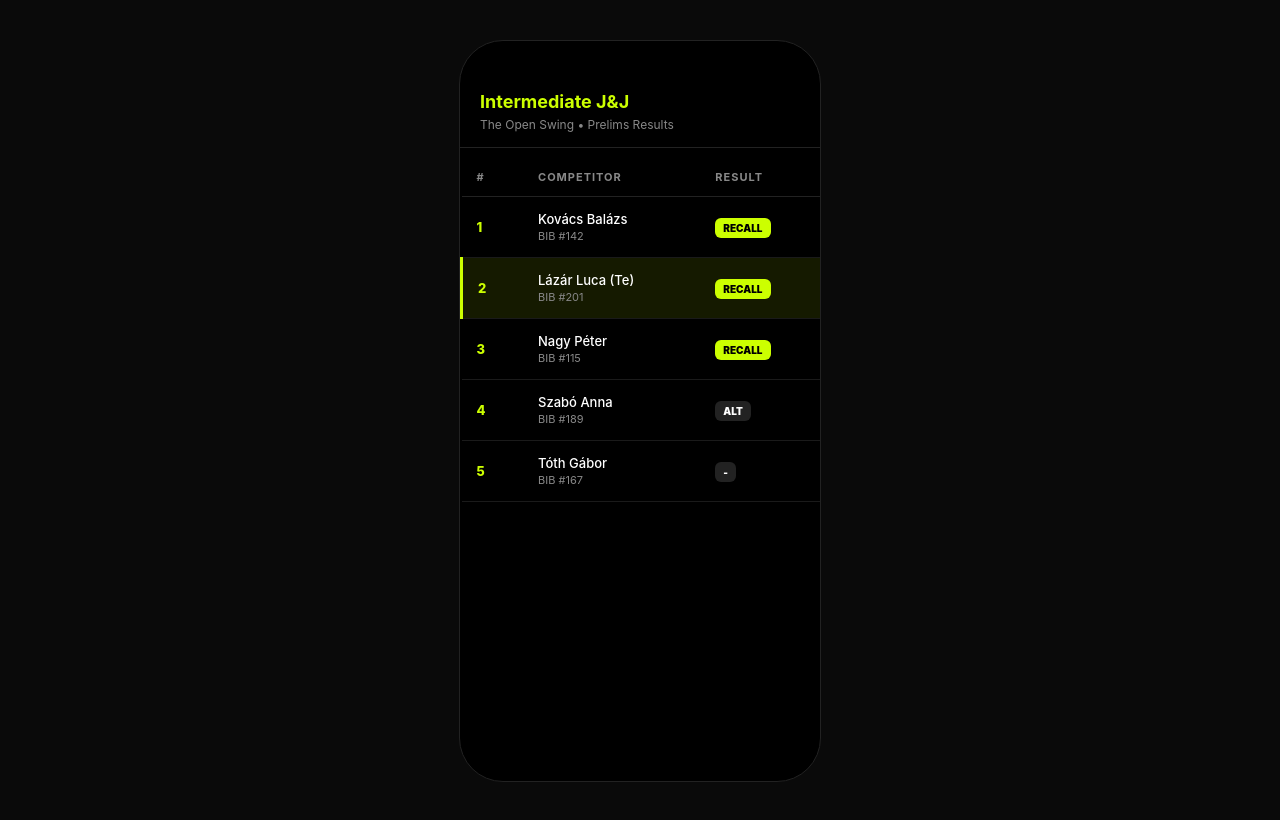
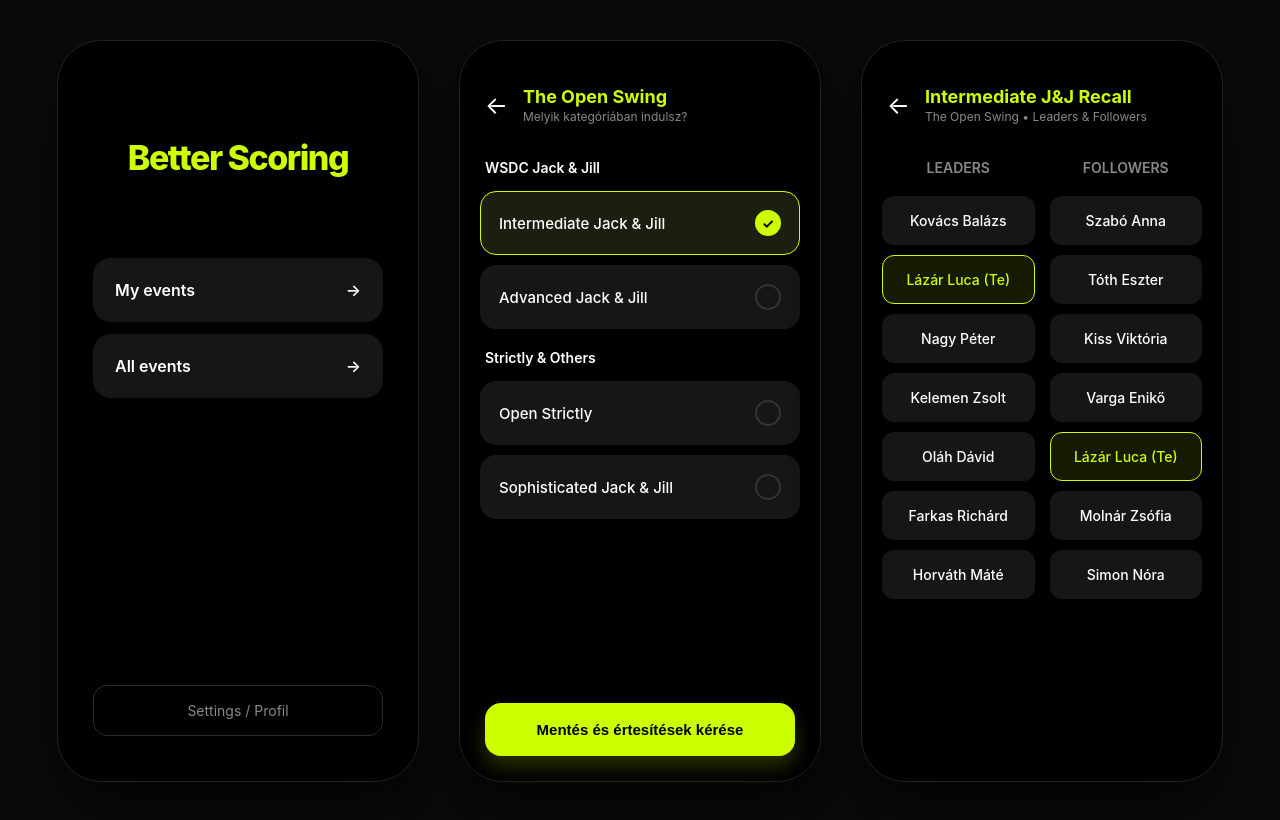
Before and after one commit to lazarluca2001/scoring, a plain HTML site: page index.html in a window 1280 px wide. Drawn offline with Linux system fonts and the light colour scheme.

Commit message:
Update index.html

```diff
--- a/index.html
+++ b/index.html
@@ -3,22 +3,24 @@
 <head>
     <meta charset="UTF-8">
     <meta name="viewport" content="width=device-width, initial-scale=1.0">
-    <title>Better Scoring - Results</title>
+    <title>Better Scoring - App Flow</title>
     <style>
         :root {
             --bg-dark: #000000;
             --card-gray: #161616;
             --neon-lime: #ccff00;
             --text-dim: #888;
-            --recall-bg: rgba(204, 255, 0, 0.1);
+            --btn-bg: #222;
+            --recall-bg: rgba(204, 255, 0, 0.1); /* Enyhe háttér a kiemelésre */
         }
 
         body {
             background-color: #0a0a0a;
             color: white;
-            font-family: 'Inter', sans-serif;
+            font-family: 'Inter', -apple-system, sans-serif;
             display: flex;
             justify-content: center;
+            gap: 40px; /* Távolság a telefonok között */
             padding: 40px;
             margin: 0;
         }
@@ -30,159 +32,306 @@
             border-radius: 44px;
             overflow: hidden;
             position: relative;
+            box-shadow: 0 30px 60px rgba(0,0,0,0.6);
             border: 1px solid #222;
             display: flex;
             flex-direction: column;
         }
 
-        /* Header */
-        .header {
-            padding: 50px 20px 10px;
-            border-bottom: 1px solid #222;
+        /* --- Global Header / Title --- */
+        .screen-header {
+            padding: 45px 25px 15px;
+            display: flex;
+            align-items: center;
+            gap: 15px;
         }
 
-        .category-title {
+        .screen-header .back-btn {
+            font-size: 24px;
+            text-decoration: none;
+            color: white;
+        }
+
+        .screen-header h2 {
+            font-size: 18px;
+            margin: 0;
             color: var(--neon-lime);
-            font-size: 18px;
-            font-weight: 700;
+        }
+        .screen-header p {
+            font-size: 12px;
+            color: var(--text-dim);
+            margin: 2px 0 0;
+        }
+
+
+        /* --- 1. KEZDŐKÉPERNYŐ --- */
+        .home-content {
+            height: 100%;
+            display: flex;
+            flex-direction: column;
+            padding: 0 35px;
+            box-sizing: border-box;
+        }
+
+        .header-section {
+            margin-top: 33%;
+            text-align: center;
+        }
+
+        .app-title {
+            color: var(--neon-lime);
+            font-size: 34px;
+            font-weight: 800;
+            letter-spacing: -1.5px;
             margin: 0;
         }
 
-        .event-subtitle {
-            font-size: 12px;
-            color: var(--text-dim);
-            margin: 5px 0;
+        .nav-group {
+            margin-top: 80px;
+            display: flex;
+            flex-direction: column;
+            gap: 12px;
         }
 
-        /* Táblázat stílus */
-        .results-container {
-            flex: 1;
-            overflow-y: auto;
-            padding: 10px 0;
+        .nav-link {
+            background: var(--card-gray);
+            padding: 22px;
+            border-radius: 18px;
+            text-decoration: none;
+            color: white;
+            font-weight: 600;
+            display: flex;
+            justify-content: space-between;
+            transition: transform 0.2s;
         }
 
-        table {
-            width: 100%;
-            border-collapse: collapse;
-            font-size: 13px;
+        .nav-link:active { transform: scale(0.98); }
+
+        .profile-section {
+            margin-top: auto;
+            margin-bottom: 45px;
         }
 
-        th {
-            text-align: left;
-            padding: 12px 15px;
+        .profile-link {
+            display: block;
+            border: 1px solid #2a2a2a;
+            padding: 16px;
+            border-radius: 14px;
+            text-align: center;
             color: var(--text-dim);
-            font-size: 11px;
-            text-transform: uppercase;
-            letter-spacing: 1px;
-            border-bottom: 1px solid #222;
+            font-size: 14px;
+            text-decoration: none;
         }
 
-        td {
-            padding: 14px 15px;
-            border-bottom: 1px solid #1a1a1a;
+        /* --- 2. Kategória Választó --- */
+        .category-container {
+            flex: 1;
+            padding: 0 20px;
+            overflow-y: auto;
         }
 
-        /* Sorok variációi */
-        .row-me {
-            background: var(--recall-bg);
-            border-left: 3px solid var(--neon-lime);
+        .section-title {
+            font-size: 14px;
+            color: white;
+            margin: 20px 0 15px 5px;
+            font-weight: 600;
         }
 
-        .rank {
-            font-weight: 800;
-            color: var(--neon-lime);
-            width: 30px;
+        .category-item {
+            background: var(--card-gray);
+            margin-bottom: 10px;
+            padding: 18px;
+            border-radius: 16px;
+            display: flex;
+            justify-content: space-between;
+            align-items: center;
+            cursor: pointer;
+            border: 1px solid transparent;
+            transition: 0.2s;
         }
 
-        .name {
+        .category-item.selected {
+            border-color: var(--neon-lime);
+            background: #1c1f10;
+        }
+
+        .cat-name {
+            font-size: 15px;
             font-weight: 500;
         }
 
-        .bib {
-            color: var(--text-dim);
-            font-size: 11px;
-            margin-top: 2px;
+        .check-circle {
+            width: 22px;
+            height: 22px;
+            border: 2px solid #333;
+            border-radius: 50%;
+            display: flex;
+            align-items: center;
+            justify-content: center;
+            transition: 0.2s;
         }
 
-        .status-badge {
-            padding: 4px 8px;
-            border-radius: 6px;
-            font-size: 10px;
-            font-weight: 900;
-            background: #222;
-            color: white;
+        .category-item.selected .check-circle {
+            background: var(--neon-lime);
+            border-color: var(--neon-lime);
         }
 
-        .status-recall {
+        .category-item.selected .check-circle::after {
+            content: '✓';
+            color: black;
+            font-size: 14px;
+            font-weight: bold;
+        }
+
+        .footer-action {
+            padding: 25px;
+            background: linear-gradient(to top, black, transparent); /* Finom átmenet */
+        }
+
+        .save-btn {
             background: var(--neon-lime);
             color: black;
+            width: 100%;
+            padding: 18px;
+            border-radius: 16px;
+            border: none;
+            font-weight: 800;
+            font-size: 15px;
+            cursor: pointer;
+            box-shadow: 0 10px 20px rgba(204, 255, 0, 0.2);
         }
 
-        /* Custom scrollbar */
-        .results-container::-webkit-scrollbar { width: 4px; }
-        .results-container::-webkit-scrollbar-thumb { background: #333; border-radius: 10px; }
+        /* --- 3. TOVÁBBJUTÓK KÉPERNYŐ (RECALL LIST) --- */
+        .recall-list-container {
+            flex: 1;
+            padding: 20px;
+            overflow-y: auto;
+            display: flex;
+            gap: 15px;
+        }
+
+        .column {
+            flex: 1;
+            display: flex;
+            flex-direction: column;
+            gap: 10px;
+        }
+
+        .column-title {
+            font-size: 14px;
+            color: var(--text-dim);
+            font-weight: 600;
+            margin-bottom: 10px;
+            text-align: center;
+            text-transform: uppercase;
+        }
+
+        .competitor-card {
+            background: var(--card-gray);
+            padding: 15px;
+            border-radius: 12px;
+            font-size: 14px;
+            font-weight: 500;
+            text-align: center;
+            border: 1px solid transparent;
+        }
+
+        .competitor-card.me {
+            border-color: var(--neon-lime);
+            background: var(--recall-bg);
+            color: var(--neon-lime);
+        }
     </style>
 </head>
 <body>
 
     <div class="phone">
-        <div class="header">
-            <h2 class="category-title">Intermediate J&J</h2>
-            <p class="event-subtitle">The Open Swing • Prelims Results</p>
+        <div class="home-content">
+            <div class="header-section">
+                <h1 class="app-title">Better Scoring</h1>
+            </div>
+
+            <div class="nav-group">
+                <a href="#" class="nav-link">My events <span>→</span></a>
+                <a href="#" class="nav-link">All events <span>→</span></a>
+            </div>
+
+            <div class="profile-section">
+                <a href="#" class="profile-link">Settings / Profil</a>
+            </div>
+        </div>
+    </div>
+
+    <div class="phone">
+        <div class="screen-header">
+            <a href="#" class="back-btn">←</a>
+            <div class="event-mini-info">
+                <h2>The Open Swing</h2>
+                <p>Melyik kategóriában indulsz?</p>
+            </div>
         </div>
 
-        <div class="results-container">
-            <table>
-                <thead>
-                    <tr>
-                        <th>#</th>
-                        <th>Competitor</th>
-                        <th>Result</th>
-                    </tr>
-                </thead>
-                <tbody>
-                    <tr>
-                        <td class="rank">1</td>
-                        <td>
-                            <div class="name">Kovács Balázs</div>
-                            <div class="bib">BIB #142</div>
-                        </td>
-                        <td><span class="status-badge status-recall">RECALL</span></td>
-                    </tr>
-                    <tr class="row-me">
-                        <td class="rank">2</td>
-                        <td>
-                            <div class="name">Lázár Luca (Te)</div>
-                            <div class="bib">BIB #201</div>
-                        </td>
-                        <td><span class="status-badge status-recall">RECALL</span></td>
-                    </tr>
-                    <tr>
-                        <td class="rank">3</td>
-                        <td>
-                            <div class="name">Nagy Péter</div>
-                            <div class="bib">BIB #115</div>
-                        </td>
-                        <td><span class="status-badge status-recall">RECALL</span></td>
-                    </tr>
-                    <tr>
-                        <td class="rank">4</td>
-                        <td>
-                            <div class="name">Szabó Anna</div>
-                            <div class="bib">BIB #189</div>
-                        </td>
-                        <td><span class="status-badge">ALT</span></td>
-                    </tr>
-                    <tr>
-                        <td class="rank">5</td>
-                        <td>
-                            <div class="name">Tóth Gábor</div>
-                            <div class="bib">BIB #167</div>
-                        </td>
-                        <td><span class="status-badge">-</span></td>
-                    </tr>
-                </tbody>
-            </table>
+        <div class="category-container">
+            <div class="section-title">WSDC Jack & Jill</div>
+
+            <div class="category-item selected" onclick="this.classList.toggle('selected')">
+                <span class="cat-name">Intermediate Jack & Jill</span>
+                <div class="check-circle"></div>
+            </div>
+
+            <div class="category-item" onclick="this.classList.toggle('selected')">
+                <span class="cat-name">Advanced Jack & Jill</span>
+                <div class="check-circle"></div>
+            </div>
+
+            <div class="section-title">Strictly & Others</div>
+
+            <div class="category-item" onclick="this.classList.toggle('selected')">
+                <span class="cat-name">Open Strictly</span>
+                <div class="check-circle"></div>
+            </div>
+
+            <div class="category-item" onclick="this.classList.toggle('selected')">
+                <span class="cat-name">Sophisticated Jack & Jill</span>
+                <div class="check-circle"></div>
+            </div>
+        </div>
+
+        <div class="footer-action">
+            <button class="save-btn">Mentés és értesítések kérése</button>
+        </div>
+    </div>
+
+    <div class="phone">
+        <div class="screen-header">
+            <a href="#" class="back-btn">←</a>
+            <div class="event-mini-info">
+                <h2>Intermediate J&J Recall</h2>
+                <p>The Open Swing • Leaders & Followers</p>
+            </div>
+        </div>
+
+        <div class="recall-list-container">
+            <div class="column">
+                <div class="column-title">Leaders</div>
+                <div class="competitor-card">Kovács Balázs</div>
+                <div class="competitor-card me">Lázár Luca (Te)</div>
+                <div class="competitor-card">Nagy Péter</div>
+                <div class="competitor-card">Kelemen Zsolt</div>
+                <div class="competitor-card">Oláh Dávid</div>
+                <div class="competitor-card">Farkas Richárd</div>
+                <div class="competitor-card">Horváth Máté</div>
+            </div>
+            <div class="column">
+                <div class="column-title">Followers</div>
+                <div class="competitor-card">Szabó Anna</div>
+                <div class="competitor-card">Tóth Eszter</div>
+                <div class="competitor-card">Kiss Viktória</div>
+                <div class="competitor-card">Varga Enikő</div>
+                <div class="competitor-card me">Lázár Luca (Te)</div>
+                <div class="competitor-card">Molnár Zsófia</div>
+                <div class="competitor-card">Simon Nóra</div>
+            </div>
         </div>
     </div>
 
```
